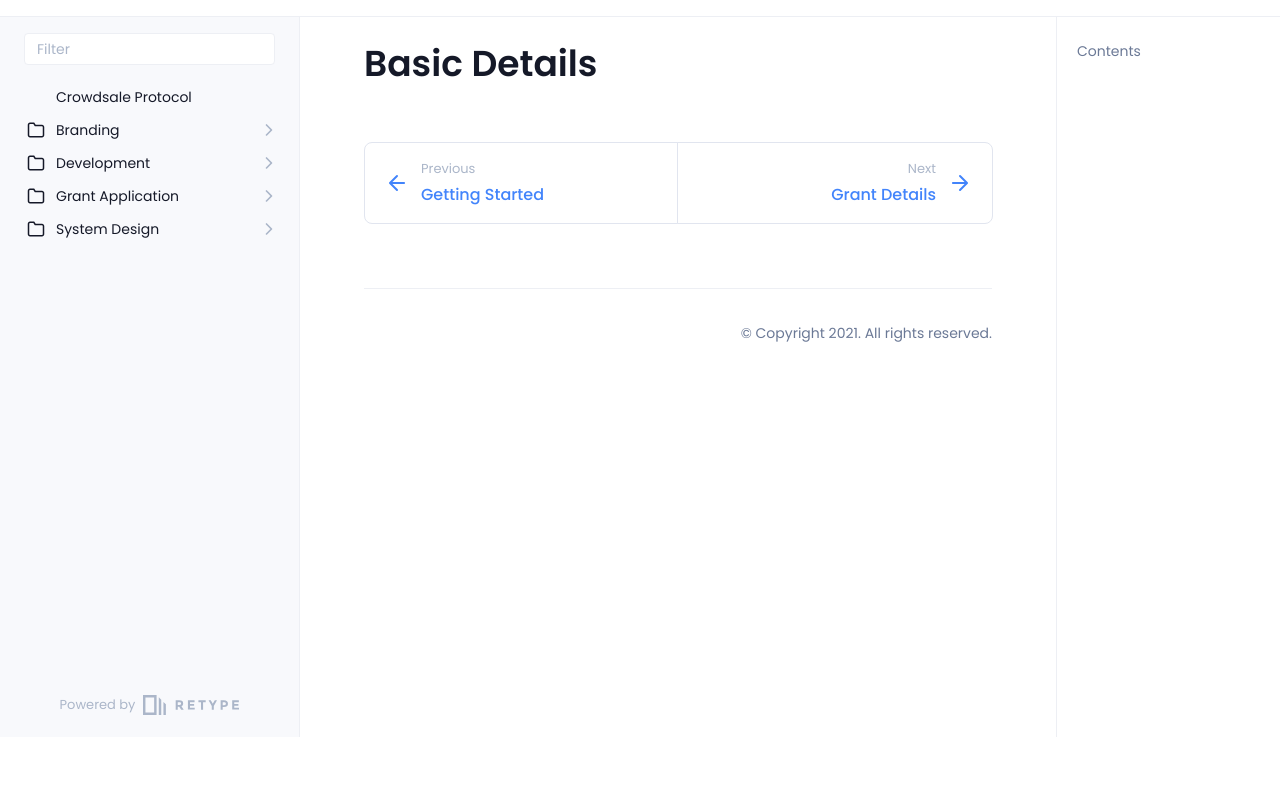
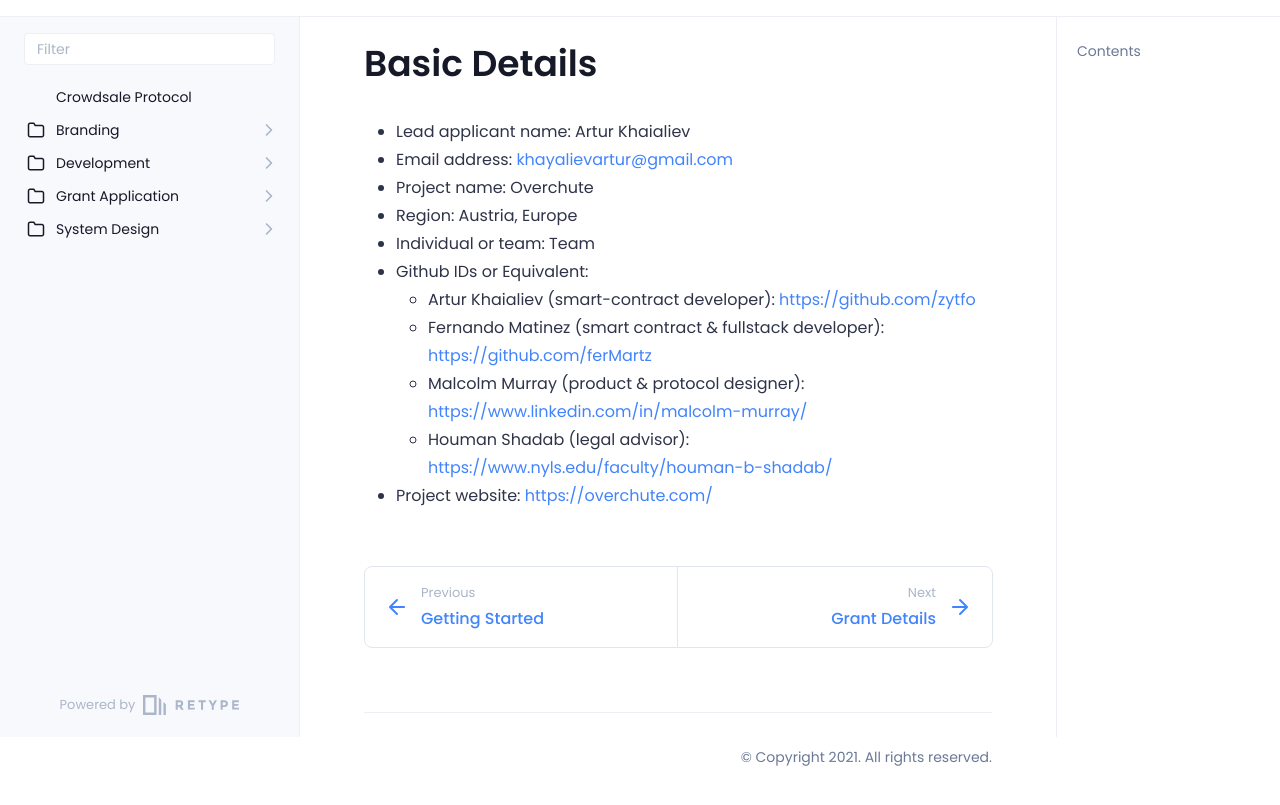
Before and after one commit to ferMartz/docs-over, a plain HTML site: page grant-application/basic-details/index.html in a window 1280 px wide. Shown: the part 63-868 px from the top of the page. Before the commit the page ends 800 px from the top, so only its background shows below. Drawn offline with Linux system fonts and the light colour scheme.

Commit message:
Refreshes Retype-generated documentation.
Process triggered by zytfo.

```diff
--- a/grant-application/basic-details/index.html
+++ b/grant-application/basic-details/index.html
@@ -9,23 +9,26 @@
     <!-- Primary Meta Tags -->
     <title>Basic Details | Documentation</title>
     <meta name="title" content="Basic Details | Documentation">
+    <meta name="description" content="Lead applicant name: Artur Khaialiev" />
 
     <!-- Open Graph / Facebook -->
     <meta property="og:type" content="website">
     <meta property="og:url" content="https://fermartz.github.io/docs-over/grant-application/basic-details/">
     <meta property="og:title" content="Basic Details | Documentation">
+    <meta property="og:description" content="Lead applicant name: Artur Khaialiev">
 
     <!-- Twitter -->
     <meta property="twitter:card" content="summary_large_image">
     <meta property="twitter:url" content="https://fermartz.github.io/docs-over/grant-application/basic-details/">
     <meta property="twitter:title" content="Basic Details | Documentation">
+    <meta property="twitter:description" content="Lead applicant name: Artur Khaialiev">
 
     <script>(function () { var el = document.documentElement, m = localStorage.getItem("/docs-over/doc_theme"), wm = window.matchMedia; if (m === "dark" || (!m && wm && wm("(prefers-color-scheme: dark)").matches)) { el.classList.add("dark") } else { el.classList.remove("dark") } })();</script>
 
     <link href="/docs-over/static/favicon-32x32.png" rel="icon" />
-    <link href="/docs-over/resources/css/retype.css?v=1.8.2.683406830700" rel="stylesheet" data-turbo-track="reload" />
+    <link href="/docs-over/resources/css/retype.css?v=1.8.2.683407594543" rel="stylesheet" data-turbo-track="reload" />
 
-    <script type="text/javascript" src="/docs-over/resources/js/config.js?v=1.8.2.683406830700" defer data-turbo-track="reload"></script>
+    <script type="text/javascript" src="/docs-over/resources/js/config.js?v=1.8.2.683407594543" defer data-turbo-track="reload"></script>
     <script type="text/javascript" src="/docs-over/resources/js/retype.js?v=1.8.2" defer data-turbo-track="reload"></script>
 </head>
     <body>
@@ -168,6 +171,22 @@
         <span>Basic Details</span>
     </h1>
 </doc-anchor-target>
+<ul>
+<li>Lead applicant name: Artur Khaialiev</li>
+<li>Email address: <a href="mailto:khayalievartur@gmail.com">khayalievartur@gmail.com</a></li>
+<li>Project name: Overchute</li>
+<li>Region: Austria, Europe</li>
+<li>Individual or team: Team</li>
+<li>Github IDs or Equivalent:
+<ul>
+<li>Artur Khaialiev (smart-contract developer): <a href="https://github.com/zytfo">https://github.com/zytfo</a></li>
+<li>Fernando Matinez (smart contract &amp; fullstack developer): <a href="https://github.com/ferMartz">https://github.com/ferMartz</a></li>
+<li>Malcolm Murray (product &amp; protocol designer): <a href="https://www.linkedin.com/in/malcolm-murray/">https://www.linkedin.com/in/malcolm-murray/</a></li>
+<li>Houman Shadab (legal advisor): <a href="https://www.nyls.edu/faculty/houman-b-shadab/">https://www.nyls.edu/faculty/houman-b-shadab/</a></li>
+</ul>
+</li>
+<li>Project website: <a href="https://overchute.com/">https://overchute.com/</a></li>
+</ul>
 
 
 
```
Also changed, not shown: 404.html (+2 -2 lines), branding/logo-download/index.html (+2 -2 lines), branding/logo/index.html (+2 -2 lines), branding/pitch-deck/index.html (+2 -2 lines), development/canister/index.html (+2 -2 lines), development/getting-started/index.html (+2 -2 lines), grant-application/grant-details/index.html (+2 -2 lines), index.html (+2 -2 lines), resources/js/config.js (+1 -1 lines), system-design/mvp-user-flows/index.html (+2 -2 lines), system-design/protocol-specification/index.html (+2 -2 lines), 1 other file.
